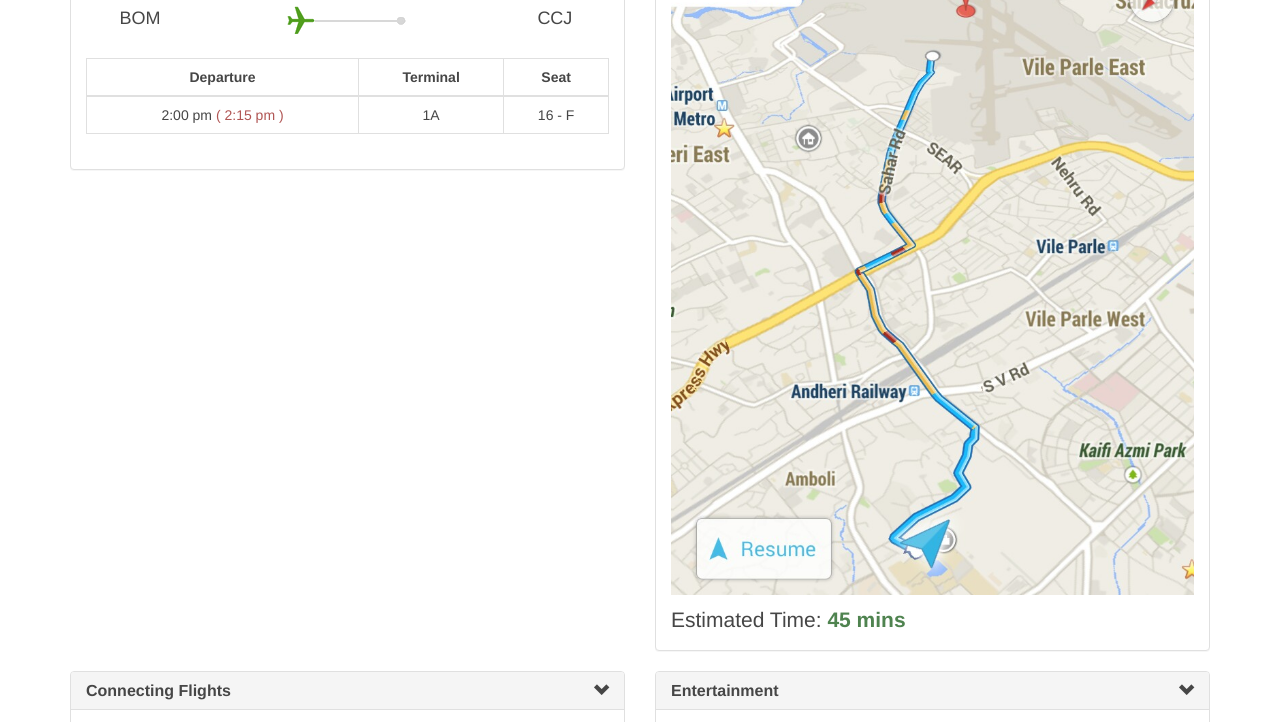
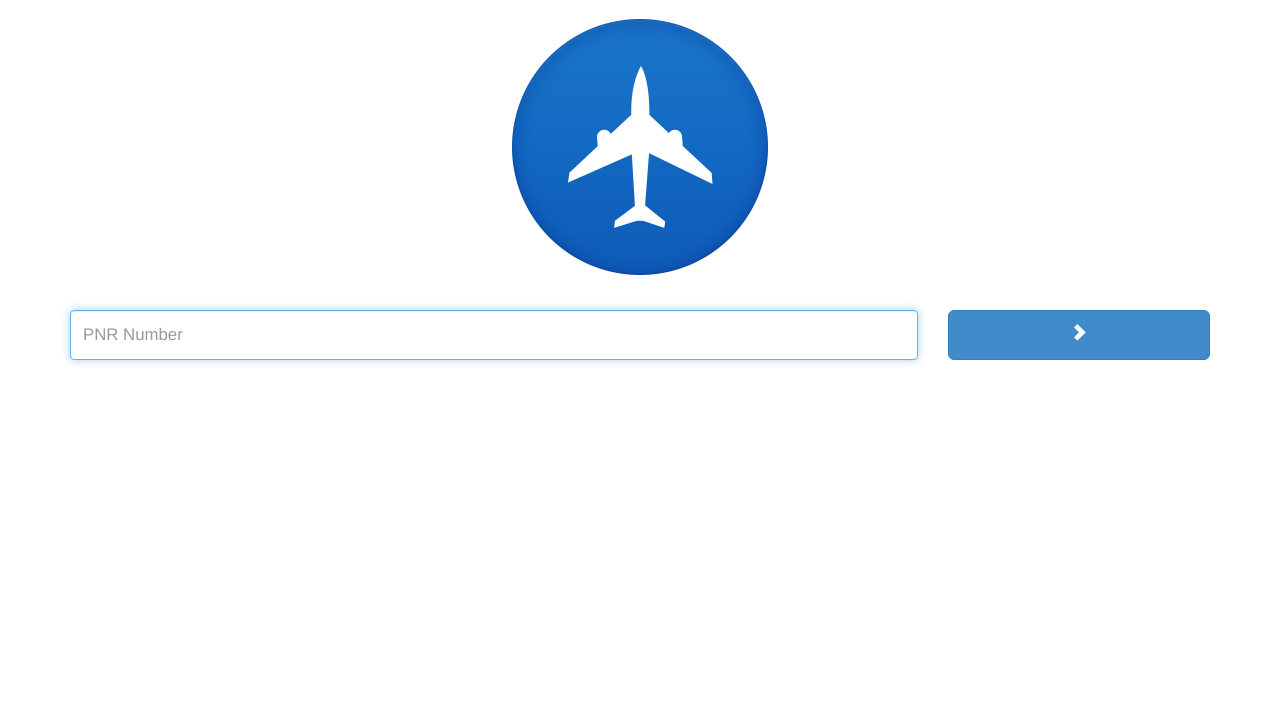
Before and after one commit to siddheshcn/CourseWork_HCI_Glade, a plain HTML site: page index.html in a window 1280 px wide. Shown: the part 111-833 px from the top of the page. After the commit the page ends 800 px from the top, so only its background shows below. Drawn offline with Linux system fonts and the light colour scheme.

Commit message:
Basic interface tweaks + False login screen
Adds a basic login screen when loaded. Its Just a false screen
that disappers when next is clicked and gives way to actual
content.

```diff
--- a/css/glade.css
+++ b/css/glade.css
@@ -29,16 +29,31 @@ body {
     font-size: 1.5em;
 }
 #hidden-entertainment-row {
-    display:none;
+    display: none;
 }
-
-.entertainment-row{
+.entertainment-row {
     margin-top: 25px;
 }
-
 #hidden-flights-row {
-    display:none;
+    display: none;
 }
-.panel{
-    opacity:0.9;
+.panel {
+    opacity: 0.9;
 }
+#main-app {
+    display: none;
+}
+#pnr-entry{
+    margin-top:35px;
+}
+.pnr-screen-image {
+    margin-top: 35px;
+    margin-bottom: 35px;
+}
+.pnr-button{
+    margin-left:0px;
+    font-size:1.2em;
+}
+.pnr-text{
+    font-size:1.2em;
+}
--- a/index.html
+++ b/index.html
@@ -11,7 +11,29 @@
 </head>
 
 <body>
-    <div class="container">
+    <div class="container" id="pnr-entry">
+        <form class="form-signin" role="form">
+            <h1 class="form-signin-heading text-center" style="color:white;">Welcome!</h1>
+            <div class="img pnr-screen-image">
+                <img class="center-block" src="images/plane-flight-icon.png">
+            </div>
+            <div class="row">
+                <div class="col-xs-9">
+                    <div class="form-group">
+                        <input type="text" class="form-control pnr-text" style="height:50px;" placeholder="PNR Number" required autofocus>
+                    </div>
+                </div>
+                <div class="col-xs-3">
+                    <div class="form-group">
+                        <button class="btn btn-lg btn-primary btn-block pnr-button" style="height:50px;" onclick="showApp()">
+                            <span class="glyphicon glyphicon-chevron-right text-center"></span>
+                        </button>
+                    </div>
+                </div>
+            </div>
+        </form>
+    </div>
+    <div class="container" id="main-app">
         <div class="row first-row">
             <div class="col-sm-6">
                 <div class="panel panel-default">
@@ -270,6 +292,11 @@
             function showHiddenFlights() {
                 $('#hidden-flights-row').slideToggle('fast');
             }
+
+            function showApp() {
+                $('#pnr-entry').hide();
+                $('#main-app').show();
+            }
         </script>
 </body>
 
```
